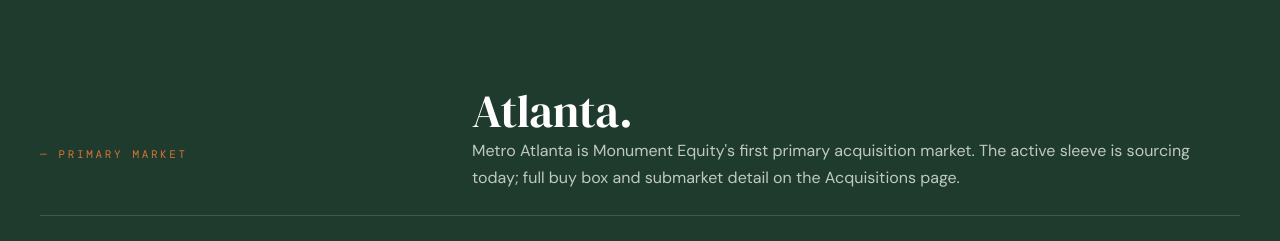
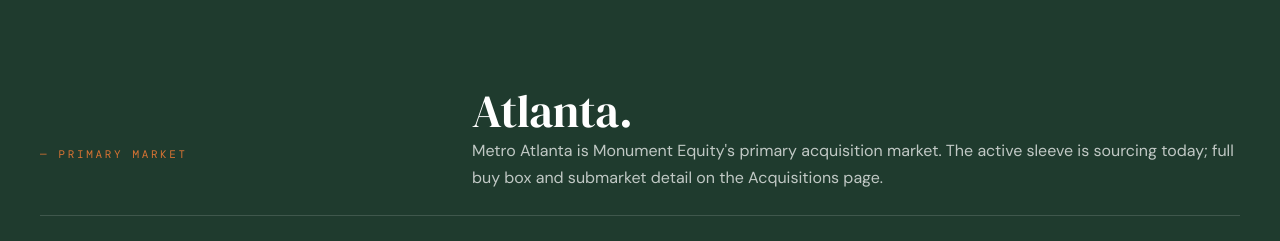
Before and after one commit to almasy77/monument-equity-website, a website: page index.html in a window 1280 px wide. Shown: the part 1980-2221 px from the top of the page. Drawn offline with nearby package versions, Linux system fonts and the light colour scheme.

Commit message:
Atlanta: remove 'first' from primary acquisition market line

```diff
--- a/index.html
+++ b/index.html
@@ -512,7 +512,7 @@
       <div class="eyebrow">— Primary Market</div>
       <div>
         <h2>Atlanta.</h2>
-        <p>Metro Atlanta is Monument Equity's first primary acquisition market. The active sleeve is sourcing today; full buy box and submarket detail on the Acquisitions page.</p>
+        <p>Metro Atlanta is Monument Equity's primary acquisition market. The active sleeve is sourcing today; full buy box and submarket detail on the Acquisitions page.</p>
       </div>
     </div>
     <div class="atlanta-grid">
```
